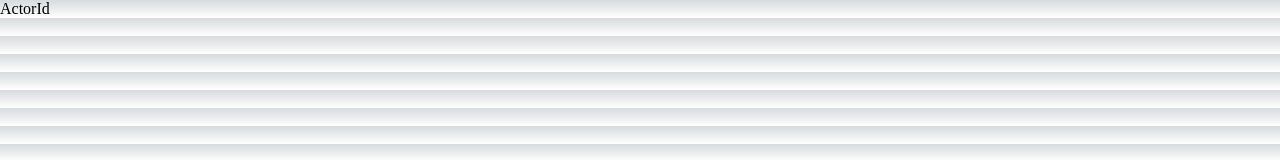
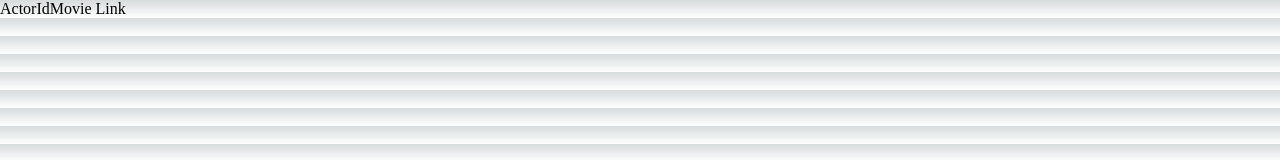
Before and after one commit to nickhibbits/movie-db, a Next.js app: page /actor/1 in a window 1280 px wide. Shown: the top 160 px of the page. Built offline with nearby package versions, Linux system fonts and the light colour scheme.

Commit message:
configure initial url data capture and page links

```diff
--- a/pages/actor/[actorId].tsx
+++ b/pages/actor/[actorId].tsx
@@ -1,7 +1,19 @@
+import Link from "next/link";
+import { useRouter } from "next/router";
 import React from "react";
 
 function ActorId() {
-  return <div>ActorId</div>;
+  const router = useRouter();
+  const actorId = router.query.actorId;
+
+  console.log("actorId", actorId);
+
+  return (
+    <div>
+      ActorId
+      <Link href="/movie/test-movie-id">Movie Link</Link>
+    </div>
+  );
 }
 
 export default ActorId;
```
Also changed, not shown: pages/movie/[movieId].tsx (+13 -1 lines).
